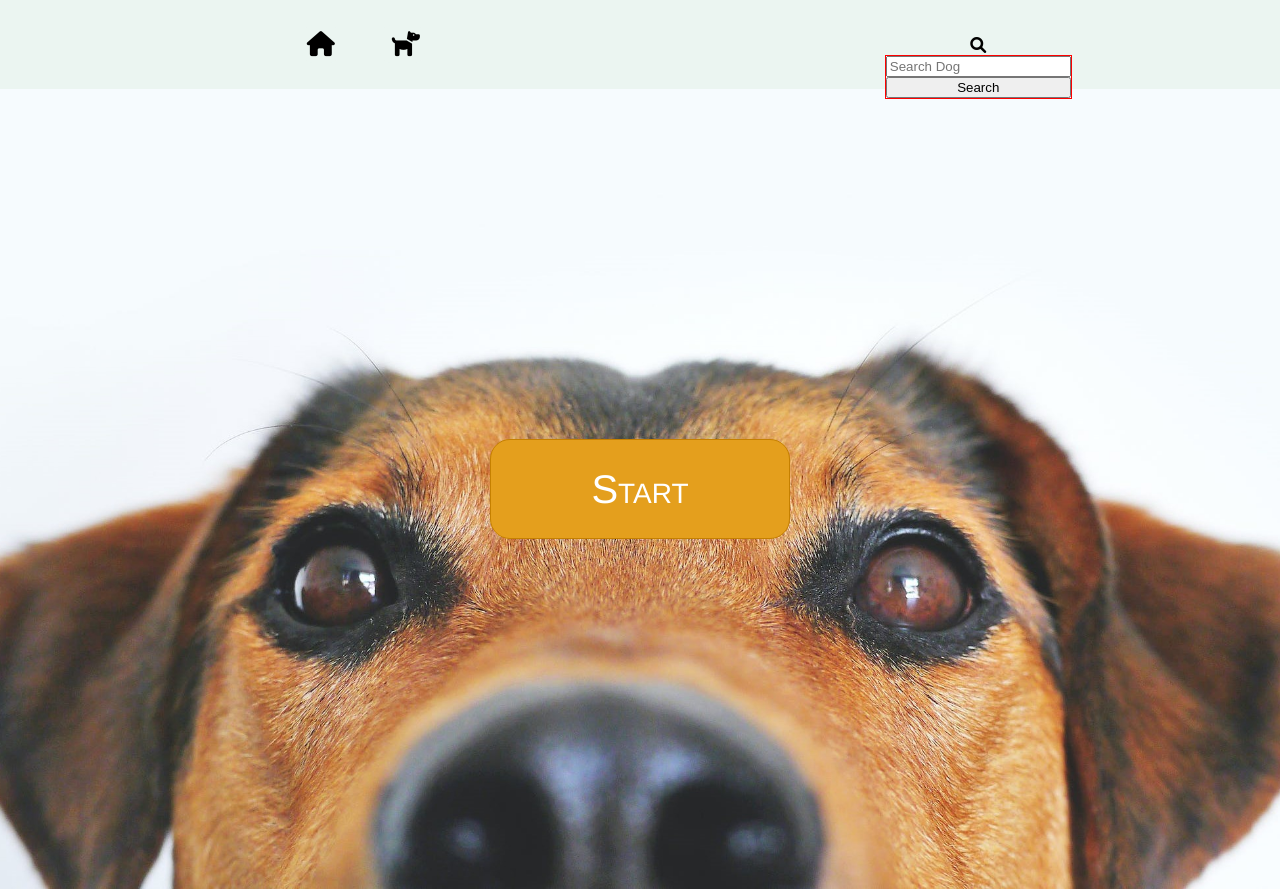
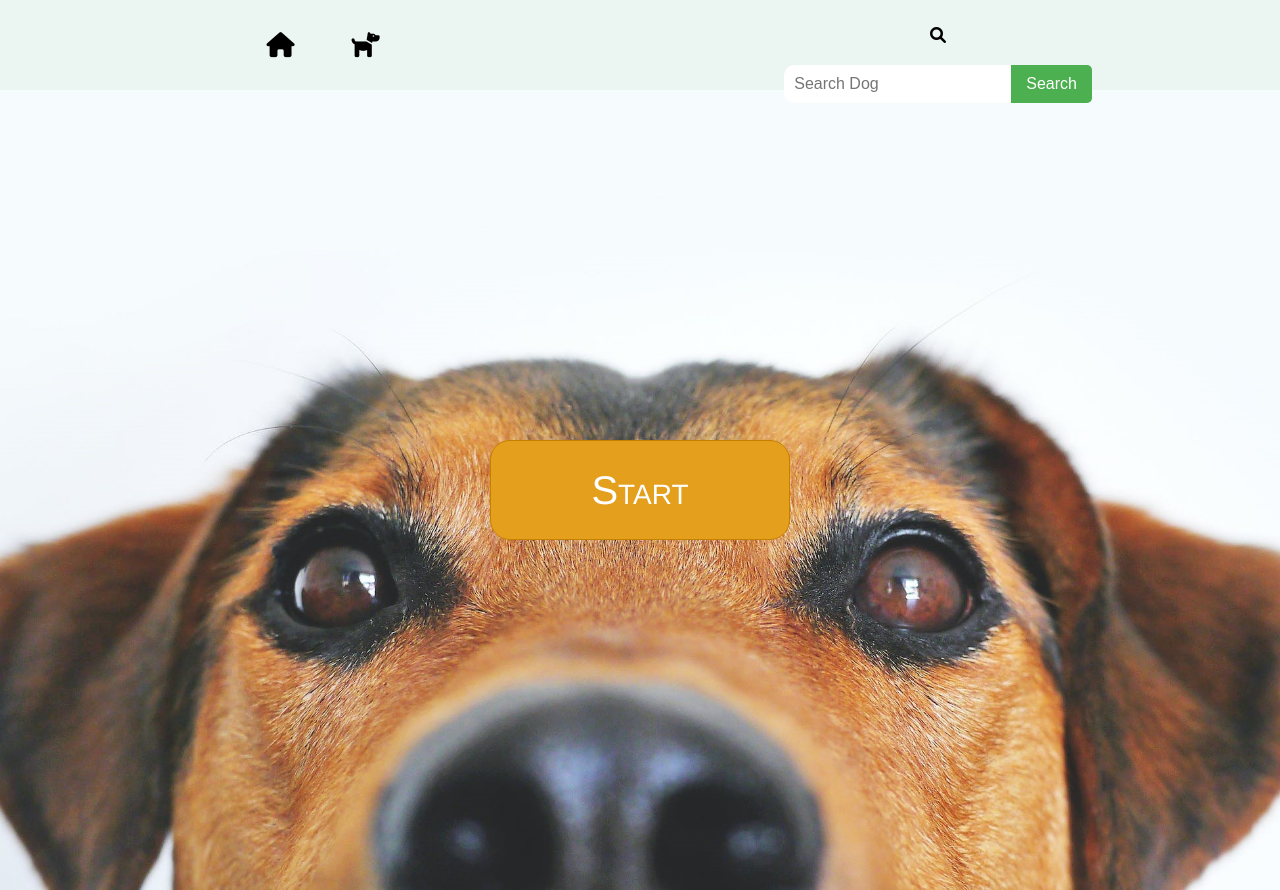
Before and after one commit to AlaMarti/Dogs, a React (Create React App) app: page / in a window 1280 px wide. Both pictures are taken after a click on the element 1021 px from the left and 44 px from the top of the page. Built offline with nearby package versions, Linux system fonts and the light colour scheme.

Commit message:
Corrigiendo los links del searchbar y terminandolo

```diff
--- a/src/components/searchbar/searchbar.jsx
+++ b/src/components/searchbar/searchbar.jsx
@@ -284,19 +284,20 @@ const Searchbar = () => {
           placeholder='Search Dog'
           value={searchItem}
           onChange={handleInputChange}
+          className={styles.Input}
         />
-        <button onClick={onSearch}> Search </button>
+        <button onClick={onSearch} className={styles.button}> Search </button>
 
         {searched && filteredDogs.length === 0 ? (
-          <p>No results found.</p>
+          <p className={styles.NoResults}>No results found.</p>
         ) : (
 
           filteredDogs.map((dog) => (
             <div key={dog.id} className={styles.detalles}>
-              <Link to={`/details/${dog.id}`}>
-                <a>{dog.name}</a>
+              <Link to={`/details/${dog.id}`} className={styles.Links}>
+                <a className={styles.DogName}>{dog.name}</a>
                 <div className={styles.imagen}>
-                  <img src={dog.image} alt="dog" width='3%' />
+                  <img src={dog.image} alt="dog" width='3%' className={styles.ImagenPerro}/>
                 </div>
 
               </Link>
--- a/src/components/searchbar/searchbar.module.css
+++ b/src/components/searchbar/searchbar.module.css
@@ -70,27 +70,66 @@
 
 
   .ContenedorInput{
-    border: solid 1px red;
-    display: flex;
     flex-direction: column;
+    align-items: center;
+    margin: 20px;
+    margin-top: 20px;
   }
 
-  .detalles{
-    border: solid 1px black;
-    margin: 10px;
-    display: flex;
-    justify-content: space-around;
+.Input{
+  padding: 10px;
+  margin-bottom: 10px;
+  font-size: 16px;
+  border-bottom-left-radius: 10px;
+  border-top-left-radius: 10px;
+  border: none
+}
 
-  }
+.button {
+  padding: 10px 15px;
+  font-size: 16px;
+  cursor: pointer;
+  background-color: #4caf50;
+  color: #fff;
+  border: none;
+  border-bottom-right-radius: 5px;
+  border-top-right-radius: 5px;
+}
 
-  .detalles a {
-    text-decoration: none;
-    padding: 5px; /* Añadido para dar espacio alrededor del texto dentro de los párrafos */
-    margin: 5px 0;
-    margin: 5px 0;
-    font-family:'Franklin Gothic Medium', 'Arial Narrow', Arial, sans-serif;
-    font-variant:small-caps;
-    color: black;
+.NoResults {
 
+  font-size: 18px;
+  margin-top: 10px;
+}
 
-  }
+.Links {
+  text-decoration: none;
+  color: #333;
+  display: flex;
+
+}
+
+.detalles {
+  margin: auto;
+  width: 15%;
+}
+
+.DogName {
+  font-size: 17px;
+  display: flex;
+  font-family:'Franklin Gothic Medium', 'Arial Narrow', Arial, sans-serif;
+  font-variant:small-caps;
+}
+
+.imagen{
+  width: 40%;
+  justify-content: center;
+
+}
+
+.ImagenPerro {
+  border-radius: 5px;
+  width: 60%;
+  display: flex;
+  margin-left: 5px;
+}
```
